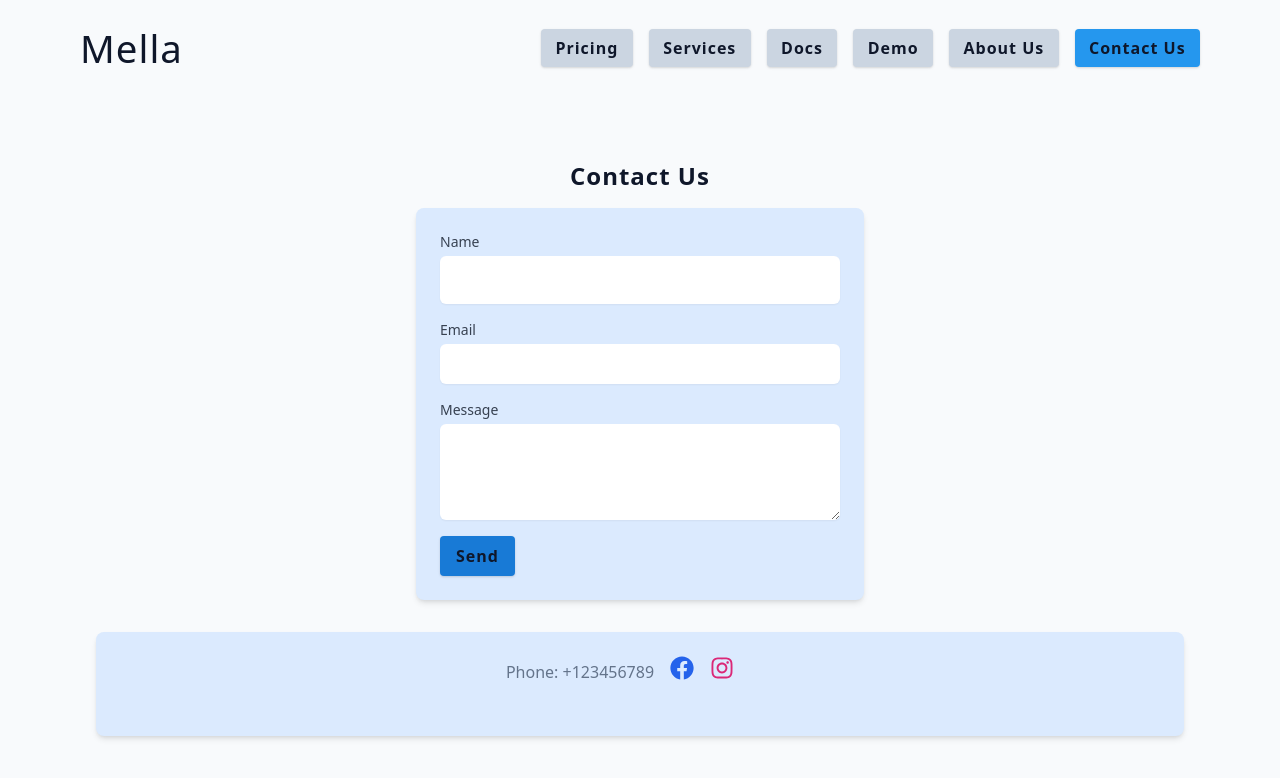
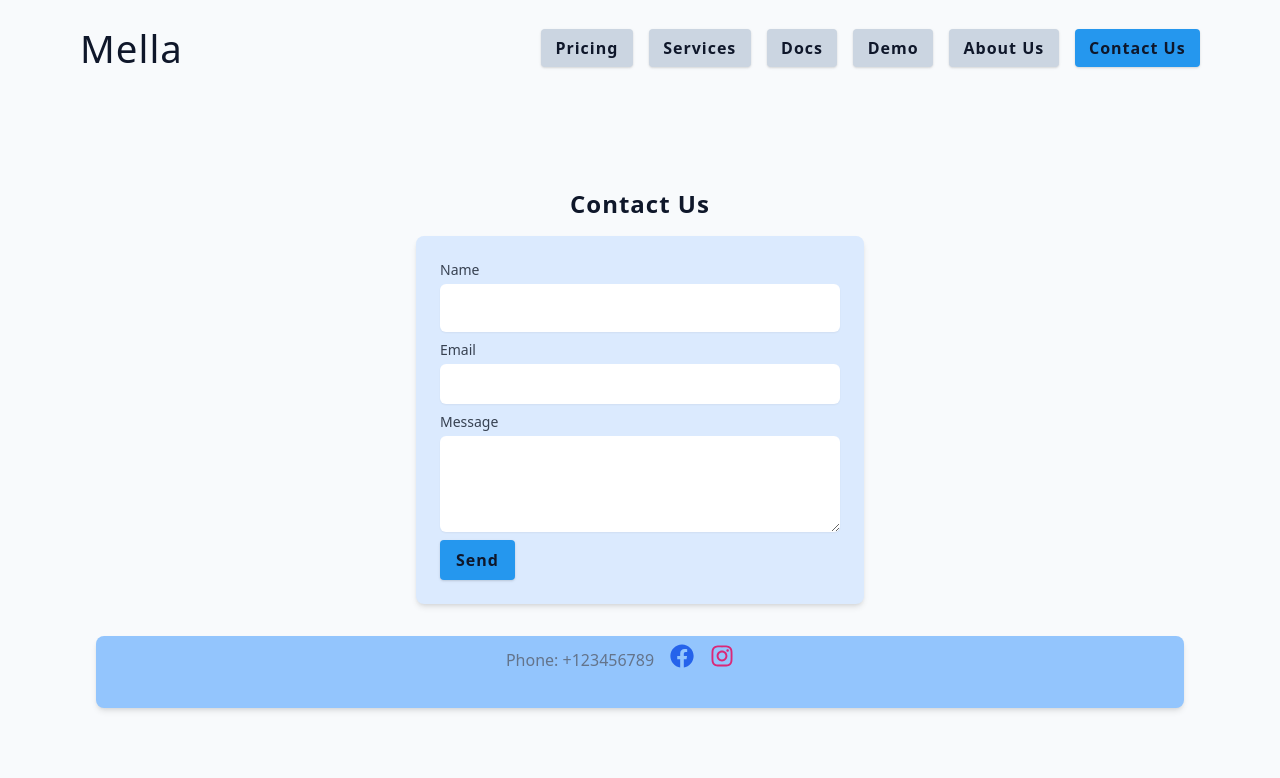
Before and after one commit to a2sv-mella/web-app, a React (Vite) app in the folder client/: page /contact in a window 1280 px wide. Shown: the top 778 px of the page. Built offline with nearby package versions, Linux system fonts and the light colour scheme; some icons are missing.

Commit message:
🔁 Minor UI changes

```diff
--- a/client/src/assets/wrappers/LandingPage.js
+++ b/client/src/assets/wrappers/LandingPage.js
@@ -59,7 +59,6 @@ const Wrapper = styled.section`
   }
   .top-btn {
     padding: 0.7rem 0.9rem;
-    background-color: var(--primary-300);
   }
   .top-btn-inactive {
     padding: 0.7rem 0.9rem;
--- a/client/src/components/ContactBody.jsx
+++ b/client/src/components/ContactBody.jsx
@@ -7,7 +7,7 @@ const ContactBody = () => {
     <div className="container mx-auto px-4 py-16">
       <h2 className="text-2xl font-bold mb-4 text-center">Contact Us</h2>
       <div className="w-full max-w-md mx-auto">
-        <form className="bg-blue-100 shadow-md rounded-lg p-6 space-y-4">
+        <form className="bg-blue-100 shadow-md rounded-lg p-6 space-y-2">
           <div>
             <label
               htmlFor="name"
@@ -58,7 +58,7 @@ const ContactBody = () => {
           </button>
         </form>
       </div>
-      <footer className="flex justify-center items-center mt-8 bg-blue-100 shadow-md rounded-lg p-6">
+      <footer className="flex justify-center items-center mt-8 bg-blue-300 shadow-md rounded-lg p-2">
         <div className="flex space-x-4">
         <p>Phone: +123456789</p>
           <a href="#">
--- a/client/src/index.css
+++ b/client/src/index.css
@@ -180,7 +180,7 @@ ul {
 .btn {
   cursor: pointer;
   color: var(--white);
-  background: var(--primary-500);
+  background: var(--primary-300);
   border: transparent;
   border-radius: var(--border-radius);
   letter-spacing: var(--letter-spacing);
--- a/client/src/pages/Contact.jsx
+++ b/client/src/pages/Contact.jsx
@@ -1,7 +1,7 @@
 import Wrapper from "../assets/wrappers/LandingPage";
 import { useLocation } from "react-router-dom";
 import { HomePageNavbar } from "../components";
-import ContactBody from "../components/ContactBody"; // Importing the ContactBody component
+import ContactBody from "../components/ContactBody";
 const Contact = () => {
   const location = useLocation();
 
@@ -9,7 +9,7 @@ const Contact = () => {
     <Wrapper>
       <HomePageNavbar location={location} />
       <div className="container page">
-        <ContactBody /> {/* Rendering the ContactBody component */}
+        <ContactBody />
       </div>
     </Wrapper>
   );
--- a/client/src/pages/Demos.jsx
+++ b/client/src/pages/Demos.jsx
@@ -1,14 +1,14 @@
 import Wrapper from "../assets/wrappers/LandingPage";
 import { useLocation } from "react-router-dom";
 import { HomePageNavbar } from "../components";
-import DemosBody from "../components/DemosBody"; // Importing the DemosBody component
+import DemosBody from "../components/DemosBody";
 const Demo = () => {
   const location = useLocation();
   return (
     <Wrapper>
       <HomePageNavbar location={location} />
       <div className="container page">
-        <DemosBody /> {/* Rendering the DemosBody component */}
+        <DemosBody />
       </div>
     </Wrapper>
   );
```
